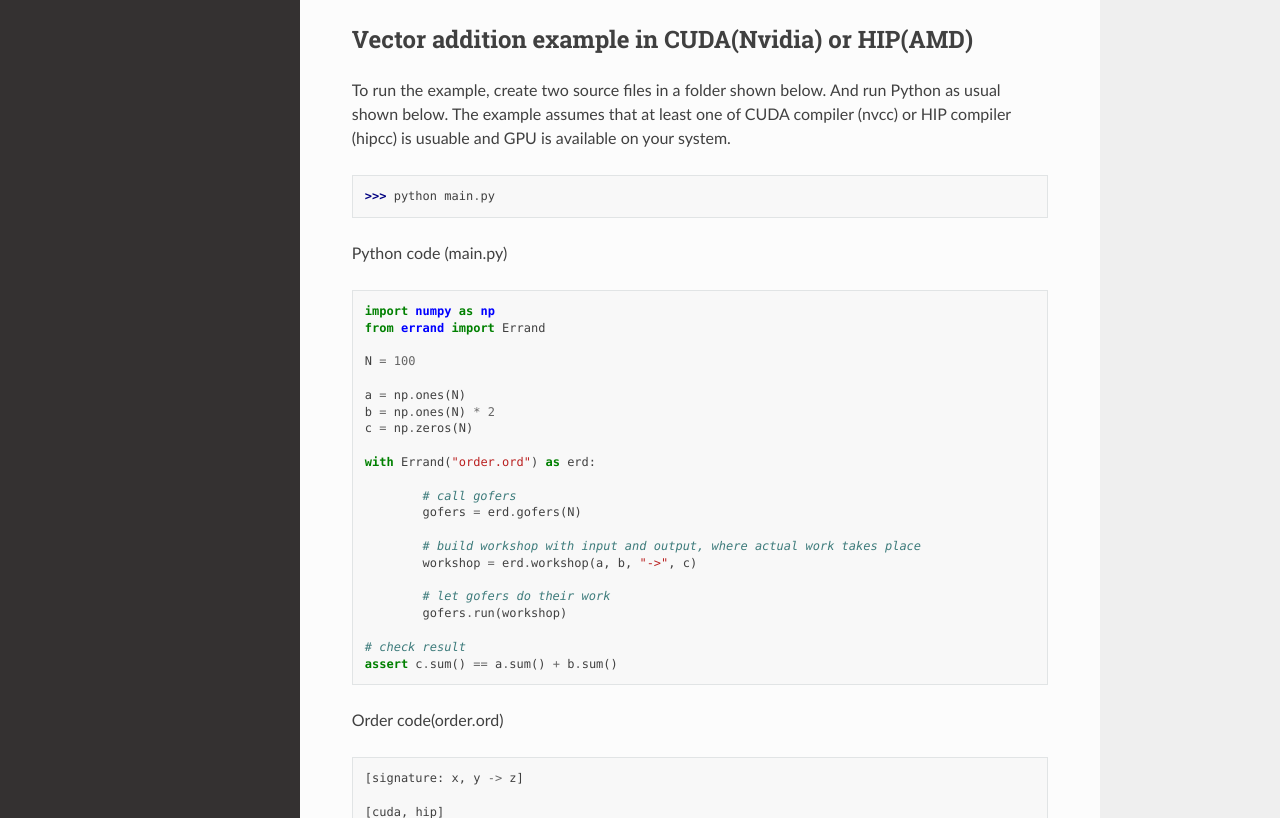
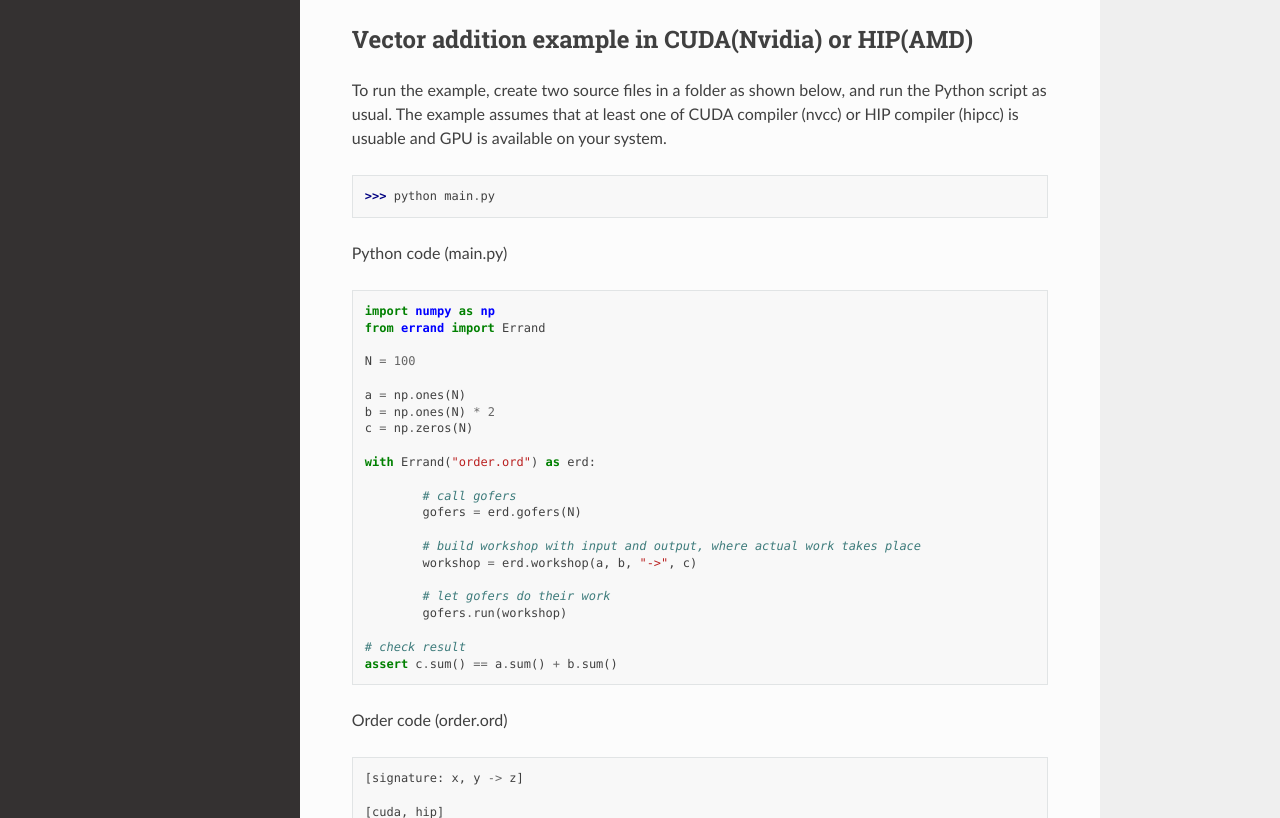
Before and after one commit to grnydawn/errand, a Sphinx documentation site: the page built from doc/source/intro.rst, in a window 1280 px wide and 1400 px high. Shown: the part 576-1394 px from the top of the window. Built offline with Sphinx 7.4.7 and the Read the Docs theme 2.0.0, drawn with Linux system fonts in a browser that asks for light colours.

Commit message:
updated intro

```diff
--- a/doc/source/intro.rst
+++ b/doc/source/intro.rst
@@ -21,7 +21,7 @@ You can install errand from github code repository if you want to try the latest
 Vector addition example in CUDA(Nvidia) or HIP(AMD)
 -------------------------------------------------------
 
-To run the example, create two source files in a folder shown below. And run Python as usual shown below.
+To run the example, create two source files in a folder as shown below, and run the Python script as usual.
 The example assumes that at least one of CUDA compiler (nvcc) or HIP compiler (hipcc) is usuable and
 GPU is available on your system.
 
@@ -58,7 +58,7 @@ Python code (main.py)
 		assert c.sum() == a.sum() + b.sum()
 
 
-Order code(order.ord)
+Order code (order.ord)
 
 ::
 
```
